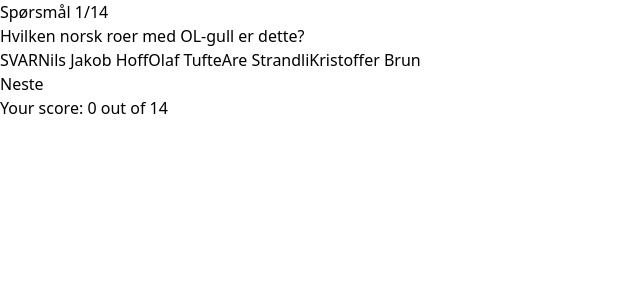
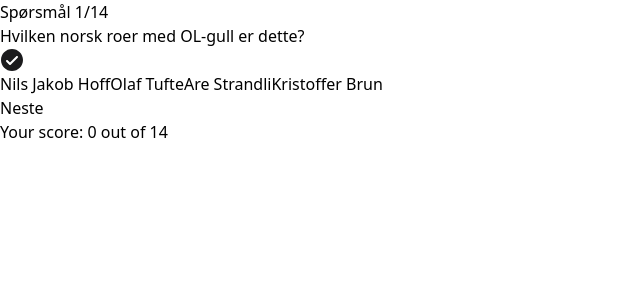
Before and after one commit to schibsted/VG-Nyhets-Quiz, a SvelteKit app: page / in a window 1280 px wide. Both pictures are taken after a click on the button "Nils Jakob Hoff". Shown: the top 300 px of the page, without its empty margins (0-640 px from the left). Built offline with nearby package versions, Linux system fonts and the light colour scheme.

Commit message:
feat: checkmark icon

```diff
--- /dev/null
+++ b/src/routes/Icons/CheckmarkIcon.svelte
@@ -0,0 +1,8 @@
+<svg width="24" height="24" viewBox="0 0 24 24" fill="none" xmlns="http://www.w3.org/2000/svg">
+	<path
+		fill-rule="evenodd"
+		clip-rule="evenodd"
+		d="M1 12C1 18.0751 5.92487 23 12 23C18.0751 23 23 18.0751 23 12C23 5.92487 18.0751 1 12 1C5.92487 1 1 5.92487 1 12ZM6.29289 12.2929C5.90237 12.6834 5.90237 13.3166 6.29289 13.7071L9.29289 16.7071C9.68342 17.0976 10.3166 17.0976 10.7071 16.7071L17.7071 9.70711C18.0976 9.31658 18.0976 8.68342 17.7071 8.29289C17.3166 7.90237 16.6834 7.90237 16.2929 8.29289L10 14.5858L7.70711 12.2929C7.31658 11.9024 6.68342 11.9024 6.29289 12.2929Z"
+		fill="#1B1B1D"
+	/>
+</svg>
--- a/src/routes/Question.svelte
+++ b/src/routes/Question.svelte
@@ -1,5 +1,6 @@
 <script lang="ts">
 	import type { QuizQuestion, UserAnswer } from '../types/QuizQuestions';
+	import CheckmarkIcon from './Icons/CheckmarkIcon.svelte';
 
 	export let question: QuizQuestion;
 	export let handleAnswerSelect: (answerIndex: number) => void;
@@ -14,17 +15,20 @@
 	{#each question.answers as answer, index}
 		<button
 			class="
-            p-4 rounded-xl border {userAnswer === index
+            p-4 flex row gap-4 rounded-xl border {userAnswer === index
 				? 'border-[#1b1b1d]'
 				: 'border-[#3C3C43]/29'} {userAnswer !== null && userAnswer !== undefined
 				? answer.isCorrect
-					? 'bg-green-100'
-					: 'bg-red-100'
+					? 'bg-green-50'
+					: 'bg-red-50'
 				: 'bg-white'}"
 			on:click={() => handleAnswerSelect(index)}
 			disabled={isAnswered}
 		>
-			{userAnswer === index ? 'SVAR' : ''}{answer.text}
+			{#if userAnswer === index}
+				<CheckmarkIcon />
+			{/if}
+			{answer.text}
 		</button>
 	{/each}
 </div>
```
